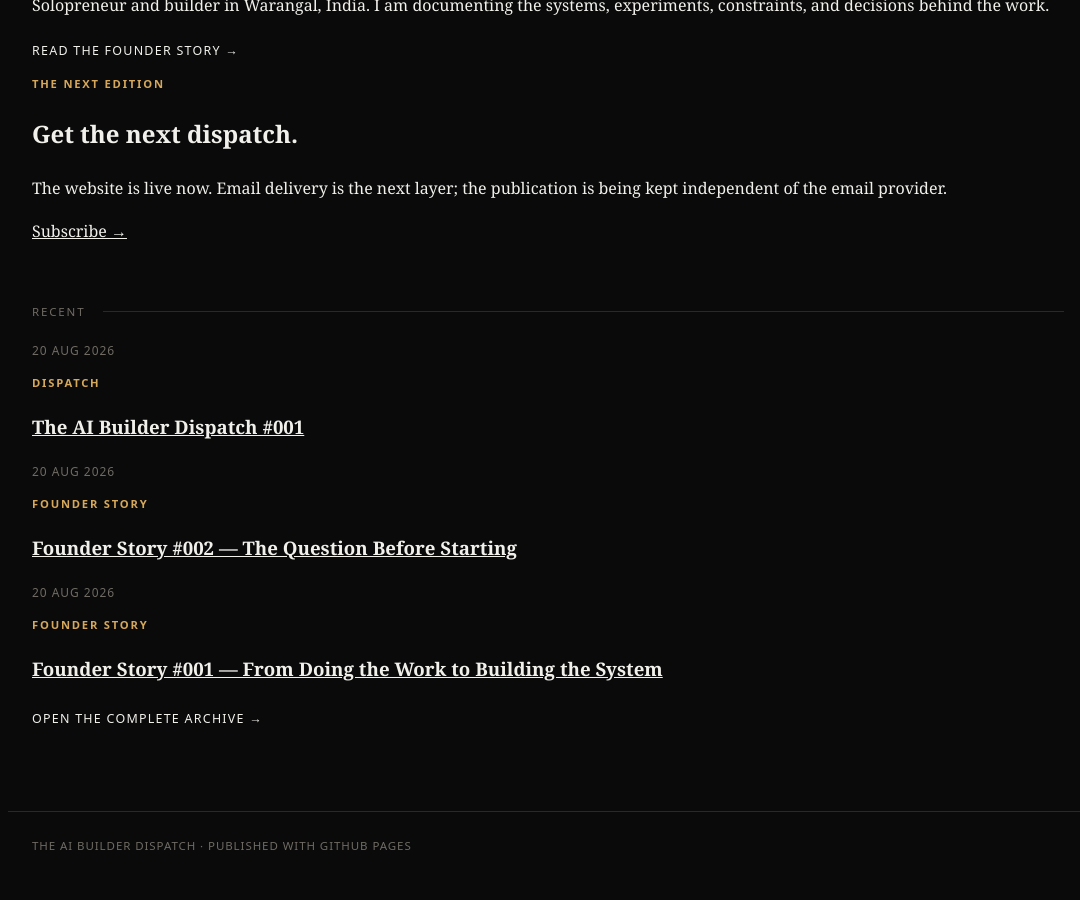
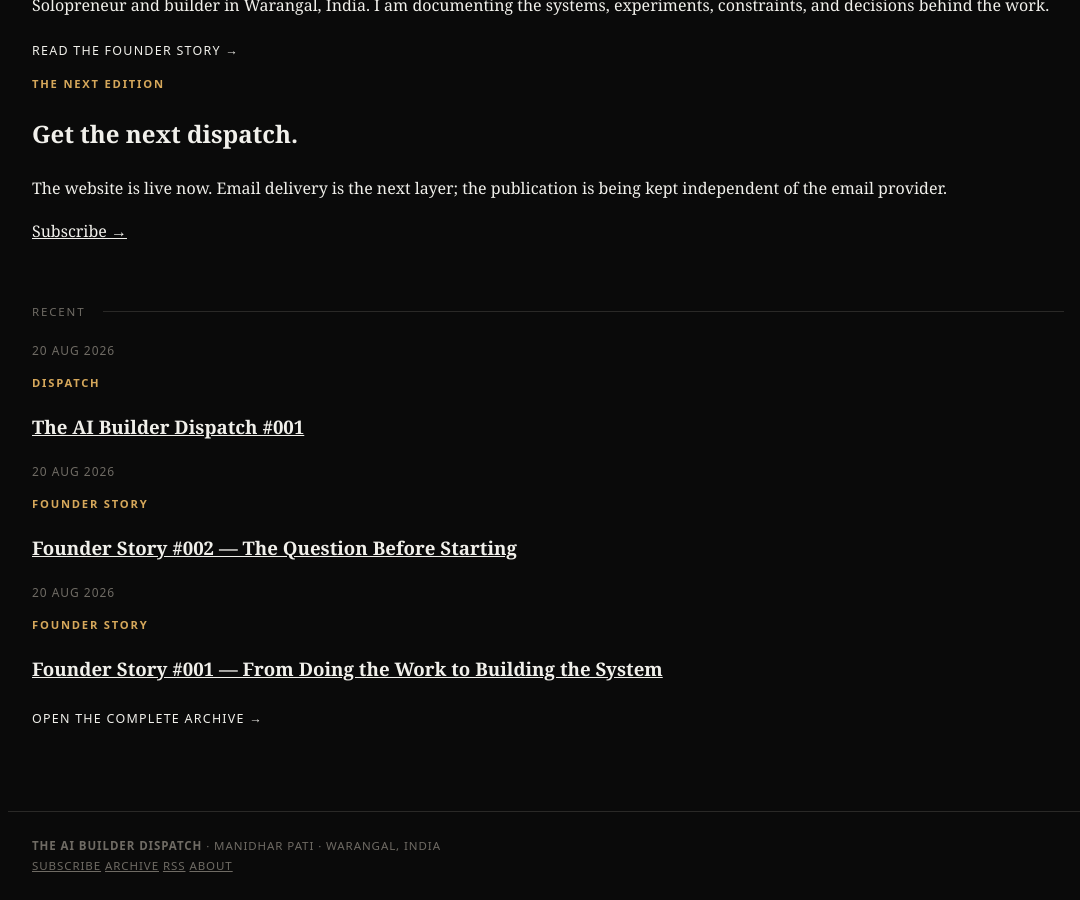
Before and after one commit to Manidhar8008/newsletter, a Jekyll site: the page built from index.md, in a window 1280 px wide and 900 px high, scrolled down 926 px. Shown: the whole window, without its empty margins (92-1172 px from the left). Built offline with Jekyll 4.4.1, drawn with Linux system fonts in a browser that asks for light colours; some of the changed text lies outside the part shown.

Commit message:
Simplify navigation and add subscription/about links

```diff
--- a/_layouts/default.html
+++ b/_layouts/default.html
@@ -13,16 +13,26 @@
     <a class="brand" href="{{ '/' | relative_url }}">{{ site.title }}</a>
     <nav>
       <a href="{{ '/' | relative_url }}">Latest</a>
-      <a href="{{ '/founder-story/' | relative_url }}">Founder Story</a>
+      <a href="{{ '/founder-story/' | relative_url }}">Founder</a>
       <a href="{{ '/archive/' | relative_url }}">Archive</a>
-      <a href="{{ '/feed.xml' | relative_url }}">RSS</a>
+      <a href="{{ '/subscribe/' | relative_url }}">Subscribe</a>
+      <a href="{{ '/about/' | relative_url }}">About</a>
     </nav>
   </header>
   <main class="container">
     {{ content }}
   </main>
   <footer class="site-footer">
-    <span>The AI Builder Dispatch · Published with GitHub Pages</span>
+    <div>
+      <strong>The AI Builder Dispatch</strong>
+      <span> · Manidhar Pati · Warangal, India</span>
+    </div>
+    <div class="footer-links">
+      <a href="{{ '/subscribe/' | relative_url }}">Subscribe</a>
+      <a href="{{ '/archive/' | relative_url }}">Archive</a>
+      <a href="{{ '/feed.xml' | relative_url }}">RSS</a>
+      <a href="{{ '/about/' | relative_url }}">About</a>
+    </div>
   </footer>
 </body>
 </html>
```
